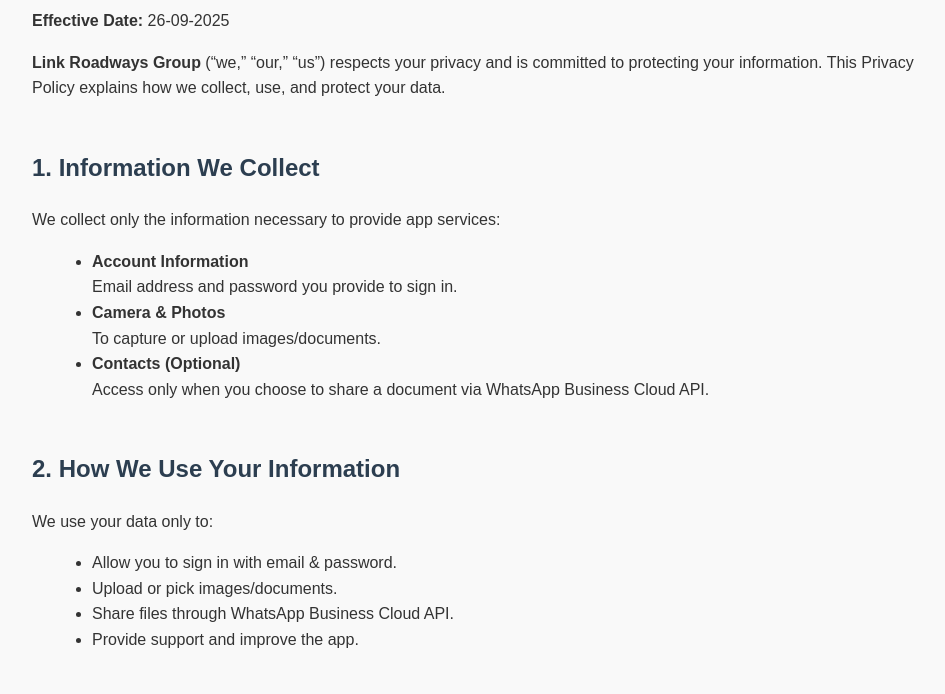
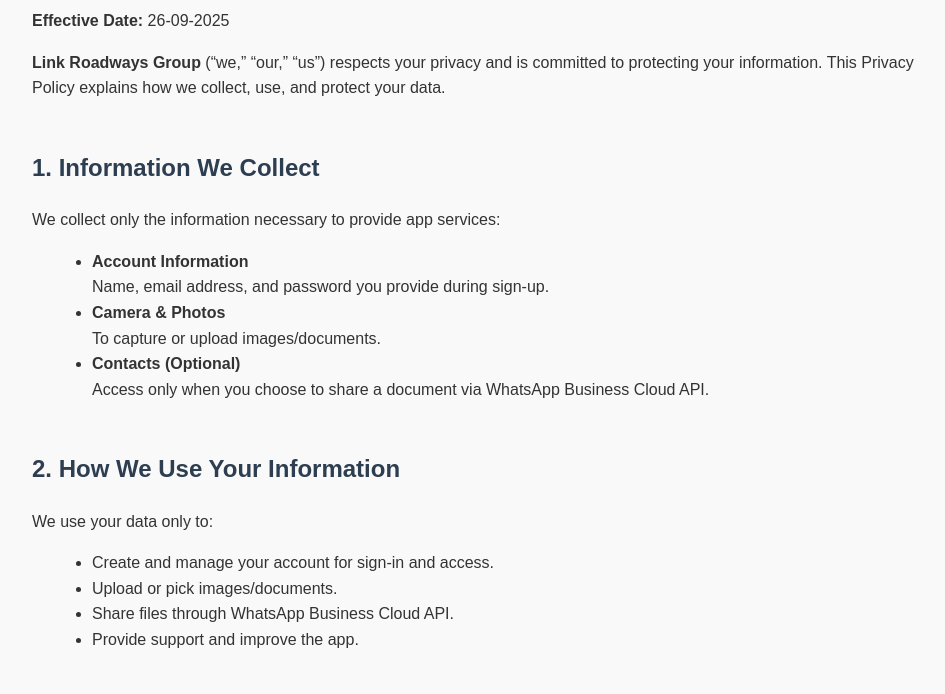
Before and after one commit to LinkRoadways/link_group, a plain HTML site: page PrivacyPolicy.html in a window 1280 px wide. Shown: the part 106-800 px from the top of the page, without its empty margins (158-1103 px from the left). Drawn offline with Linux system fonts and the light colour scheme.

Commit message:
Update PrivacyPolicy.html

```diff
--- a/PrivacyPolicy.html
+++ b/PrivacyPolicy.html
@@ -53,7 +53,7 @@
 <h2>1. Information We Collect</h2>
 <p>We collect only the information necessary to provide app services:</p>
 <ul>
-    <li><strong>Account Information</strong><br>Email address and password you provide to sign in.</li>
+    <li><strong>Account Information</strong><br>Name, email address, and password you provide during sign‑up.</li>
     <li><strong>Camera & Photos</strong><br>To capture or upload images/documents.</li>
     <li><strong>Contacts (Optional)</strong><br>Access only when you choose to share a document via WhatsApp Business Cloud API.</li>
 </ul>
@@ -61,7 +61,7 @@
 <h2>2. How We Use Your Information</h2>
 <p>We use your data only to:</p>
 <ul>
-    <li>Allow you to sign in with email & password.</li>
+    <li>Create and manage your account for sign‑in and access.</li>
     <li>Upload or pick images/documents.</li>
     <li>Share files through WhatsApp Business Cloud API.</li>
     <li>Provide support and improve the app.</li>
@@ -101,10 +101,9 @@
 <p>For questions about this Privacy Policy:</p>
 <ul>
     <h3>Link Roadways Private Limited</h3>
-    <li><strong>Email:</strong> <a href="mailto:info@linkroadways.in"> info@linkroadways.in</a></li>
-    <li><strong>Address:</strong> 254, Ultra Modern Apple Market, Pinjore, Distt. Panchkula - 134 101 (Haryana) INDIA</li>
+    <li><strong>Email:</strong> <a href="mailto:info@linkroadways.in">info@linkroadways.in</a></li>
+    <li><strong>Address:</strong> 254, Ultra Modern Apple Market, Pinjore, Distt. Panchkula - 134101 (Haryana) INDIA</li>
 </ul>
-
 
 </body>
 </html>
```
